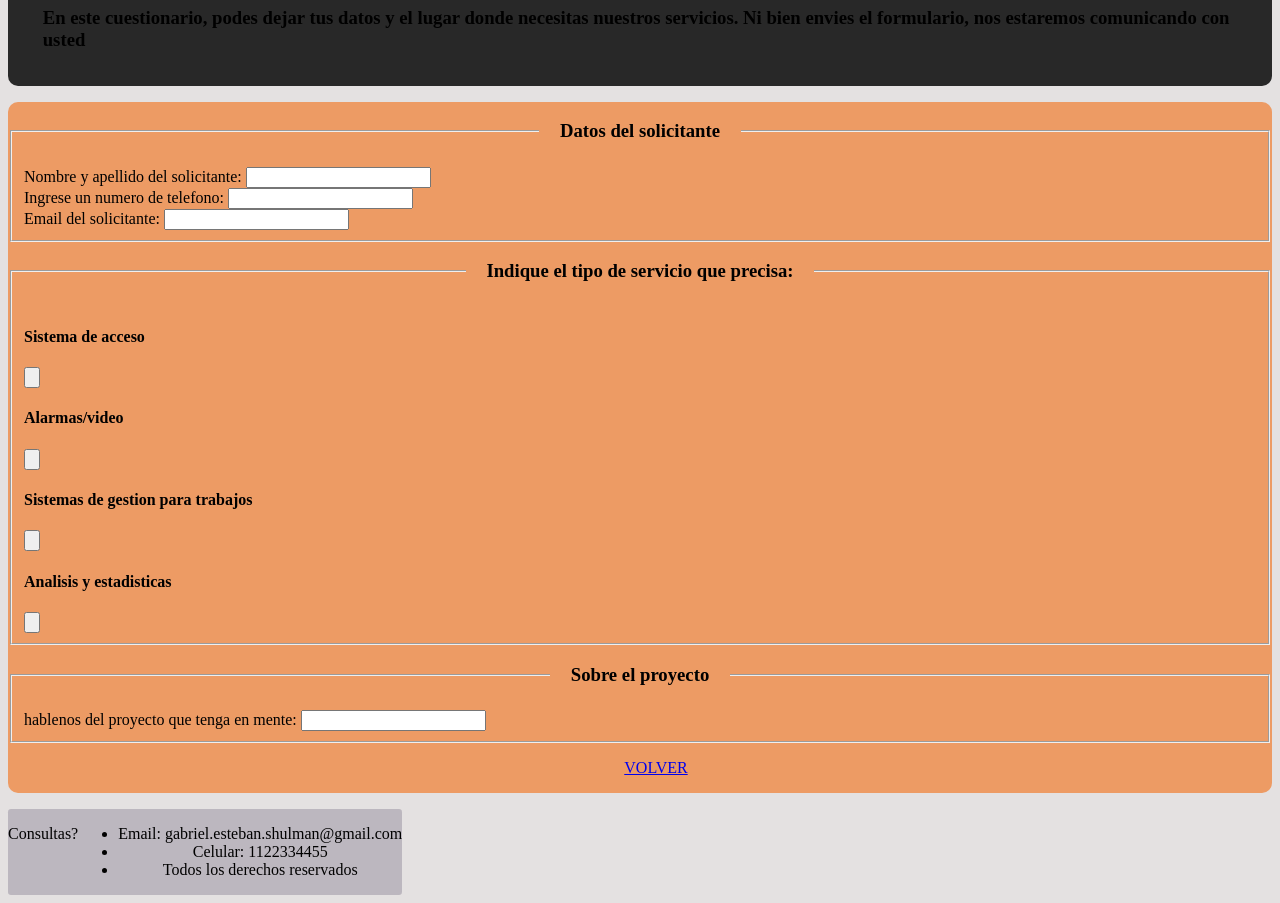
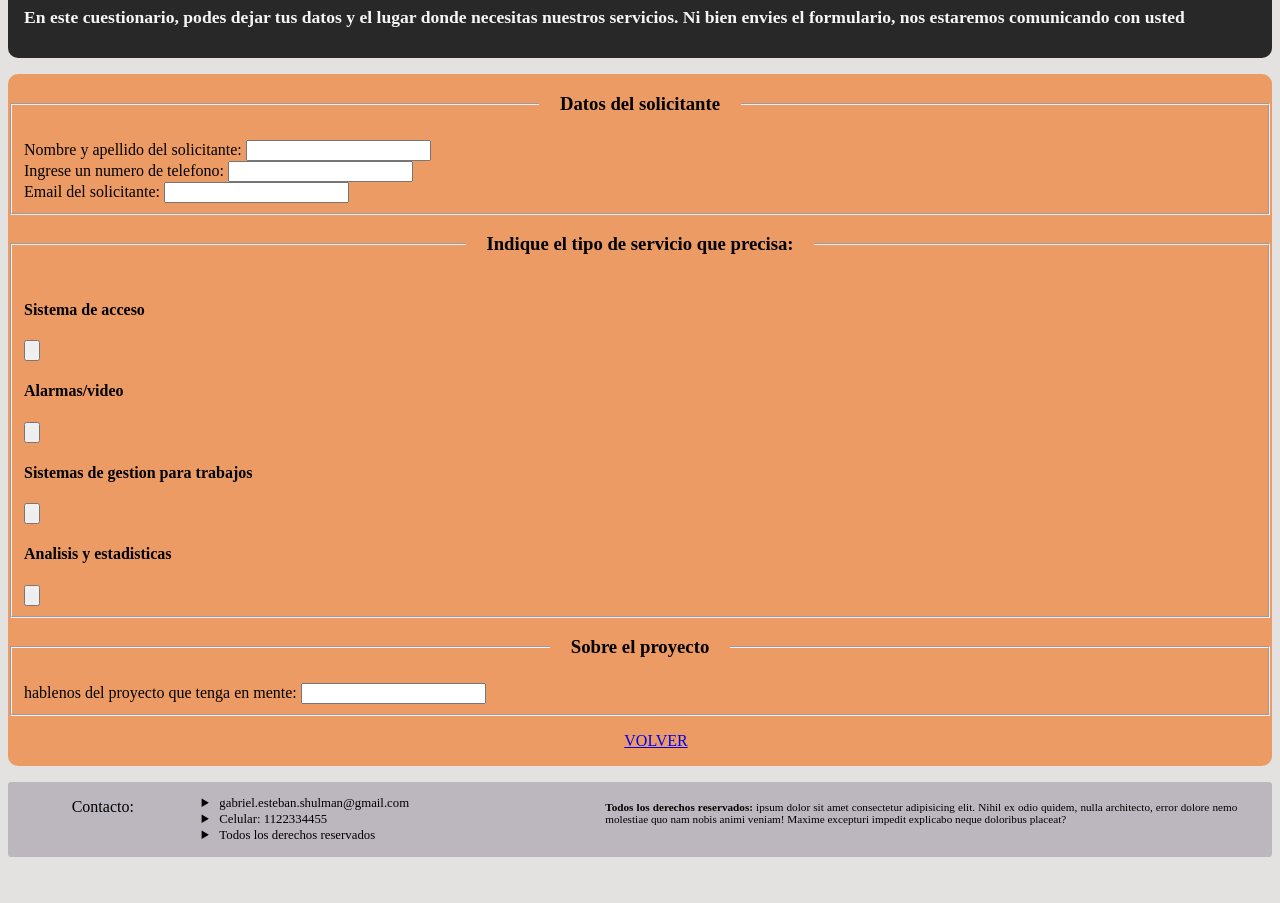
Before and after one commit to gabriel-shulman-1/Pre-entrega, a plain HTML site: page pages/nuevo-cliente.html in a window 1280 px wide. Shown: the part 97-1000 px from the top of the page. After the commit the page ends 962 px from the top, so only its background shows below. Drawn offline with Linux system fonts and the light colour scheme.

Commit message:
modificacion en nuevo-cliente

```diff
--- a/pages/nuevo-cliente.html
+++ b/pages/nuevo-cliente.html
@@ -9,15 +9,16 @@
 </head>
 <body>
     <header>
-        <h1>Tu empresa puede subir al siguiente nivel</h1>
-        <h3>En este cuestionario, podes dejar tus datos y el lugar donde necesitas nuestros servicios. Ni bien envies el formulario, nos estaremos comunicando con usted</h2>
+        <h1 class="txHeader">Tu empresa puede subir al siguiente nivel</h1>
+        <h2 class="txHeader">En este cuestionario, podes dejar tus datos y el lugar donde necesitas nuestros servicios. Ni bien envies el formulario, nos estaremos comunicando con usted</h2>
     </header>
     <main id="m1">
         <fieldset>
             <legend>
                 <h3>Datos del solicitante</h3>
             </legend>
-            <div>
+
+            <div class="forma uno">
                 <form>
                         <label for="nombre">
                             Nombre y apellido del solicitante:
@@ -26,7 +27,7 @@
                 </form>
             </div>
 
-            <div>
+            <div class="forma dos">
                 <form>
                     <label for="telefono">
                         Ingrese un numero de telefono:
@@ -35,7 +36,7 @@
                 </form>
             </div>
 
-            <div>
+            <div class="forma tres">
                 <form>
                     <label for="email">
                         Email del solicitante:
@@ -80,13 +81,18 @@
         </div>
     </main>
 
-<footer>
-    <p class="consultas">Consultas?</p>
-    <ul>
-        <li>Email: gabriel.esteban.shulman@gmail.com</li>
-        <li>Celular: 1122334455</li>
-        <li>Todos los derechos reservados</li>
-    </ul>
-</footer>
+    <footer>
+        <p id="contact2">Contacto:</p>
+        <ul id="contact1">
+            <li><p id="list">gabriel.esteban.shulman@gmail.com</p></li>
+            <li><p id="list">Celular: 1122334455</p></li>
+            <li><p id="list">Todos los derechos reservados</p></li>
+        </ul>
+        <div id="derechosReservados">
+
+            <p id="dr"><spam id="s4">Todos los derechos reservados:</spam> ipsum dolor sit amet consectetur adipisicing elit. Nihil ex odio quidem, nulla architecto, error dolore nemo molestiae quo nam nobis animi veniam! Maxime excepturi impedit explicabo neque doloribus placeat?</p>
+
+        </div>
+    </footer>
 </body>
 </html>
```
